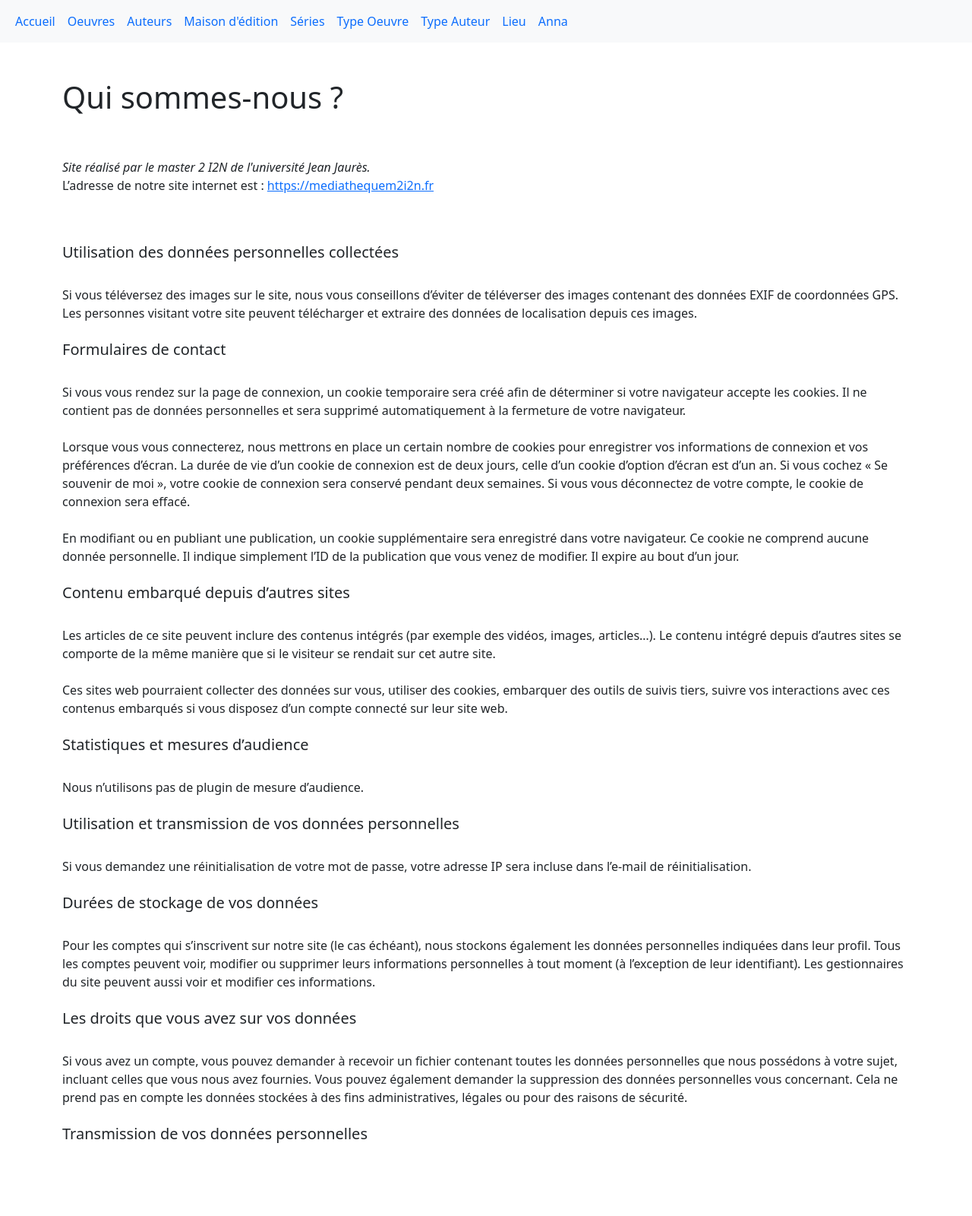
After one commit to yaelchampclaux/ProjetMediatheque, a Symfony app: template site/templates/Confidentialite/conf.html.twig in a window 1280 px wide. The commit adds this page. Shown: the whole page at 76% size. Run offline with Twig, Linux system fonts and the light colour scheme; the template is opened without the code that fills it, so the values that code supplies are empty; some libraries are stand-ins or nearby versions.

Commit message:
New Controller FeatureAnnaController.php / New Template COnfidentialite with new file conf.html.twig / Modification of base.html.twig in the menu

```diff
--- /dev/null
+++ b/site/templates/Confidentialite/conf.html.twig
@@ -0,0 +1,48 @@
+{% extends 'base.html.twig' %}
+{% block title %}Anna{% endblock %}
+{% block body %}
+
+<BR> <BR>
+
+ <h1> Qui sommes-nous ?</h1> <BR><BR>
+
+<p  align="justify"> <i> Site réalisé par le master 2 I2N de l'université Jean Jaurès. </i> <BR>
+L’adresse de notre site internet est : <a href="https://mediathequem2i2n.fr"> https://mediathequem2i2n.fr </a> <BR><BR> <BR>
+
+<h2 style="font-size : 20px ;"> Utilisation des données personnelles collectées </h2> <BR>
+
+Si vous téléversez des images sur le site, nous vous conseillons d’éviter de téléverser des images contenant des données EXIF de coordonnées GPS. Les personnes visitant votre site peuvent télécharger et extraire des données de localisation depuis ces images.<BR><BR>
+
+<h2 style="font-size : 20px ;"> Formulaires de contact </h2> <BR>
+
+Si vous vous rendez sur la page de connexion, un cookie temporaire sera créé afin de déterminer si votre navigateur accepte les cookies. Il ne contient pas de données personnelles et sera supprimé automatiquement à la fermeture de votre navigateur.<BR><BR>
+
+Lorsque vous vous connecterez, nous mettrons en place un certain nombre de cookies pour enregistrer vos informations de connexion et vos préférences d’écran. La durée de vie d’un cookie de connexion est de deux jours, celle d’un cookie d’option d’écran est d’un an. Si vous cochez « Se souvenir de moi », votre cookie de connexion sera conservé pendant deux semaines. Si vous vous déconnectez de votre compte, le cookie de connexion sera effacé.<BR><BR>
+
+En modifiant ou en publiant une publication, un cookie supplémentaire sera enregistré dans votre navigateur. Ce cookie ne comprend aucune donnée personnelle. Il indique simplement l’ID de la publication que vous venez de modifier. Il expire au bout d’un jour.<BR> <BR>
+
+<h2 style="font-size : 20px ;"> Contenu embarqué depuis d’autres sites </h2> <BR>
+
+Les articles de ce site peuvent inclure des contenus intégrés (par exemple des vidéos, images, articles…). Le contenu intégré depuis d’autres sites se comporte de la même manière que si le visiteur se rendait sur cet autre site.<BR><BR>
+
+Ces sites web pourraient collecter des données sur vous, utiliser des cookies, embarquer des outils de suivis tiers, suivre vos interactions avec ces contenus embarqués si vous disposez d’un compte connecté sur leur site web.<BR><BR>
+
+<h2 style="font-size : 20px ;"> Statistiques et mesures d’audience </h2> <BR>
+
+Nous n’utilisons pas de plugin de mesure d’audience.<BR> <BR>
+
+<h2 style="font-size : 20px ;"> Utilisation et transmission de vos données personnelles </h2> <BR>
+
+Si vous demandez une réinitialisation de votre mot de passe, votre adresse IP sera incluse dans l’e-mail de réinitialisation.<BR><BR>
+
+<h2 style="font-size : 20px ;"> Durées de stockage de vos données </h2> <BR>
+
+Pour les comptes qui s’inscrivent sur notre site (le cas échéant), nous stockons également les données personnelles indiquées dans leur profil. Tous les comptes peuvent voir, modifier ou supprimer leurs informations personnelles à tout moment (à l’exception de leur identifiant). Les gestionnaires du site peuvent aussi voir et modifier ces informations.<BR><BR>
+
+<h2 style="font-size : 20px ;"> Les droits que vous avez sur vos données </h2> <BR>
+
+Si vous avez un compte, vous pouvez demander à recevoir un fichier contenant toutes les données personnelles que nous possédons à votre sujet, incluant celles que vous nous avez fournies. Vous pouvez également demander la suppression des données personnelles vous concernant. Cela ne prend pas en compte les données stockées à des fins administratives, légales ou pour des raisons de sécurité.<BR> <BR>
+
+<h2 style="font-size : 20px ;"> Transmission de vos données personnelles </h2> <BR> <BR> <BR> </p>
+
+{% endblock %}
--- a/site/templates/base.html.twig
+++ b/site/templates/base.html.twig
@@ -29,6 +29,7 @@
                 <li class="nav-item"><a class="nav-link" href="{{ url('type_oeuvre_index') }}">Type Oeuvre</a></li>
                 <li class="nav-item"><a class="nav-link" href="{{ url('type_auteur_index') }}">Type Auteur</a></li>
                 <li class="nav-item"><a class="nav-link" href="{{ url('lieu_index') }}">Lieu</a></li>
+                <li class="nav-item"><a class="nav-link" href="{{ url('featureAnna') }}">Anna</a></li>
             </ul>
         </div>
     </nav>
```
Also changed, not shown: site/src/Controller/FeatureAnnaController.php (added, +18 -0 lines).
